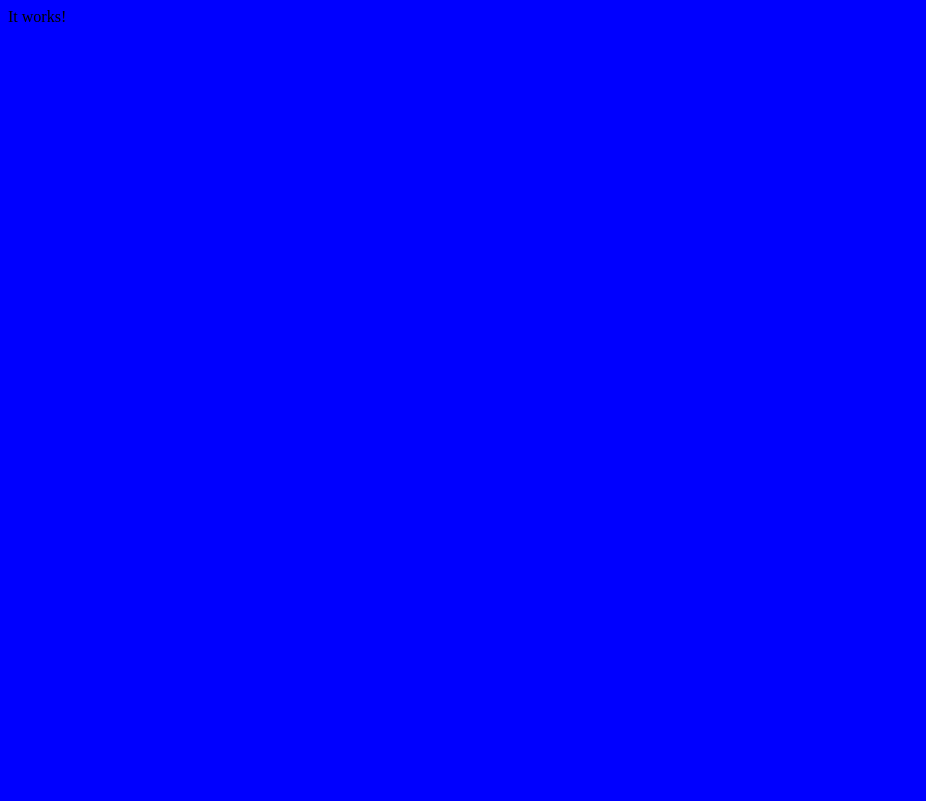
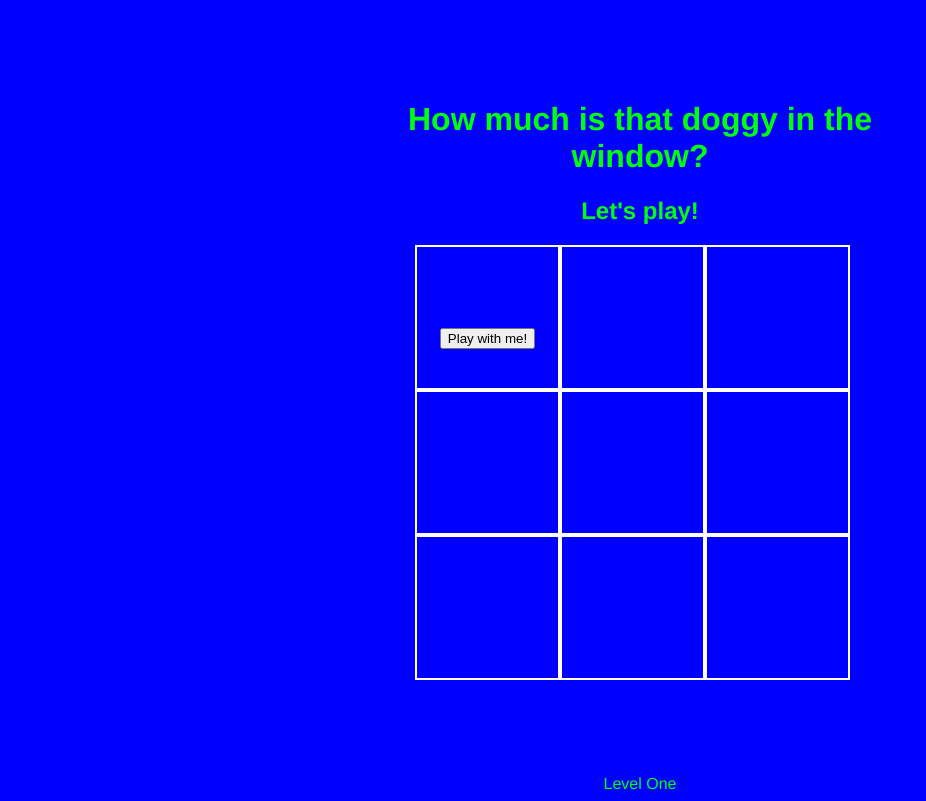
Before and after one commit to catrionaperaza/WDI_PROJECT_1, a PHP site: page / in a window 1280 px wide. Before the commit the part shown is almost empty. Shown: the whole page, without its empty margins (0-926 px from the left). Before the commit the page ends 22 px from the top, so only its background shows below. Run offline with PHP 8.4, Linux system fonts and the light colour scheme.

Commit message:
saving planning

```diff
--- a/css/style.css
+++ b/css/style.css
@@ -1,3 +1,64 @@
+* {
+  box-sizing: border-box;
+}
+
 body {
   background: blue;
+  font-family: "Helvetica Neue", Helvetica, Arial, serif;
+  color: #00FF0D;
+  text-align: center;
 }
+
+main {
+  max-width: 640px;
+  margin: 50px auto;
+  padding: 30px;
+}
+
+
+ul {
+  margin: 0 auto;
+  padding: 0;
+  width: 450px;
+  height: 450px;
+}
+
+li {
+  float: left;
+  width: 145px;
+  height: 145px;
+  font-size: 70px;
+  line-height: 145px;
+  text-align: center;
+  border: 2px solid white;
+  list-style-type: none;
+}
+
+.playAgain {
+  font-size: 20px;
+  background: black;
+  border: none;
+  color: white;
+  cursor: pointer;
+  margin: 20px;
+}
+
+button.playWithMe {
+  display:
+}
+
+.animalAnswer {
+  display:none;
+}
+
+.actionAnswer {
+  display:none;
+}
+
+.playAgain {
+  display:none;
+}
+
+.Level {
+
+}
--- a/index.html
+++ b/index.html
@@ -7,6 +7,43 @@
     <script src="js/app.js" charset="utf-8"></script>
   </head>
   <body>
-It works!
+    <main>
+      <h1>How much is that doggy in the window?</h1>
+<h2 class="message">Let's play!</h2>
+
+<ul class='windows'>
+  <li img src=""><button class= "playWithMe">Play with me!</button></li>
+  <li></li>
+  <li></li>
+  <li></li>
+  <li></li>
+  <li></li>
+  <li></li>
+  <li></li>
+  <li></li>
+</ul>
+
+<div class= 'animalAnswer'>
+  <button id="Dog" img src= "">Dog</button>
+  <button id="Cat">Cat</button>
+  <button id="Rabbit">Rabbit</button>
+  <button id="Horse">Horse</button>
+  <button id="Fish">Fish</button>
+</div>
+
+<div class= 'actionAnswer'>
+  <button id="petIt">Pet It</button>
+  <button id="feedIt">Feed It</button>
+  <button id="loveIt">Love It</button>
+  <button id="singToIt">Sing To It</button>
+  <button id="washIt">Wash It</button>
+</div>
+
+</main>
+
+<footer>
+  <button class='playAgain'>Play Again?</button>
+  <div class='Level'>Level One</div>
+</footer>
   </body>
 </html>
--- a/js/app.js
+++ b/js/app.js
@@ -1 +1,5 @@
 console.log('loaded');
+
+const
+
+functions
```
